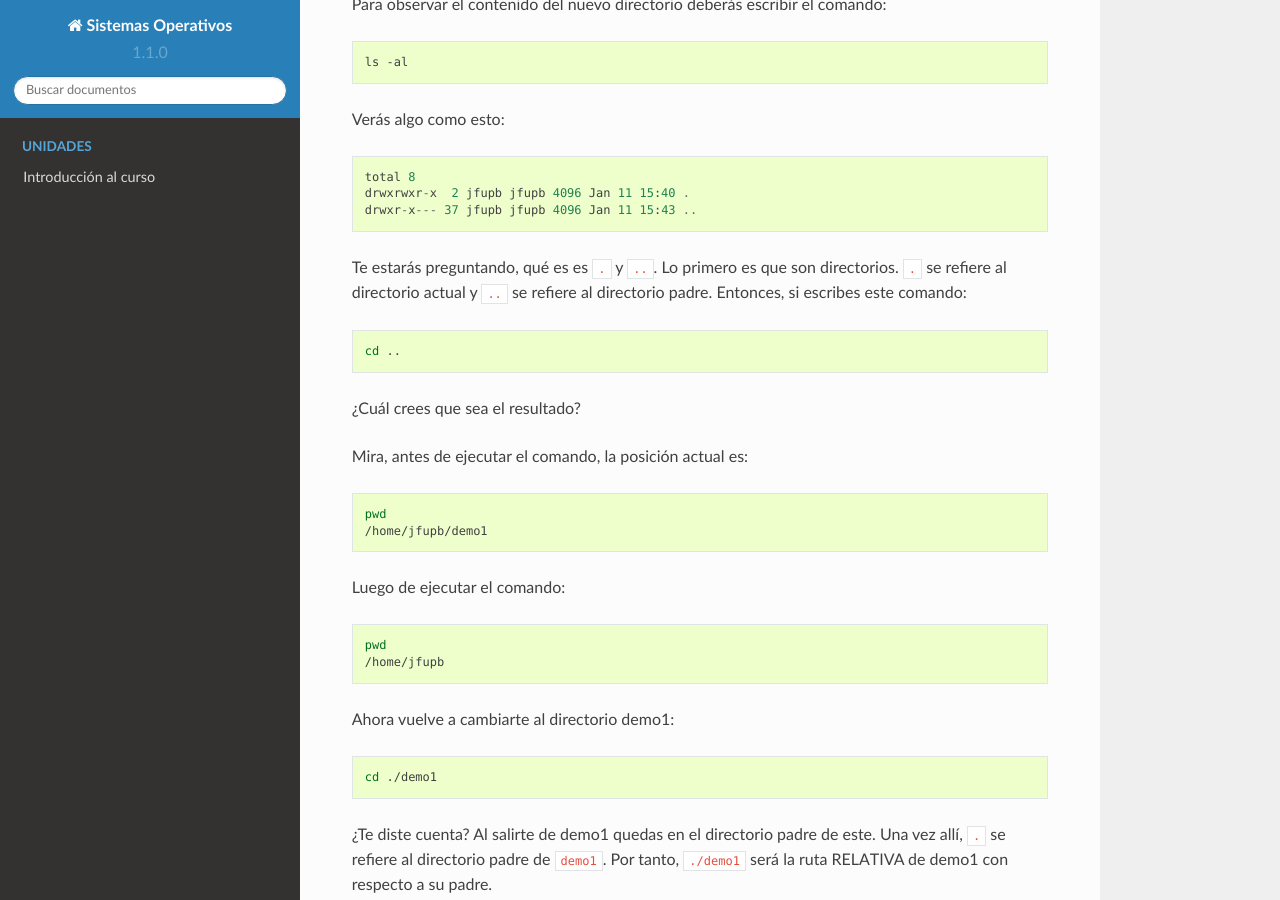
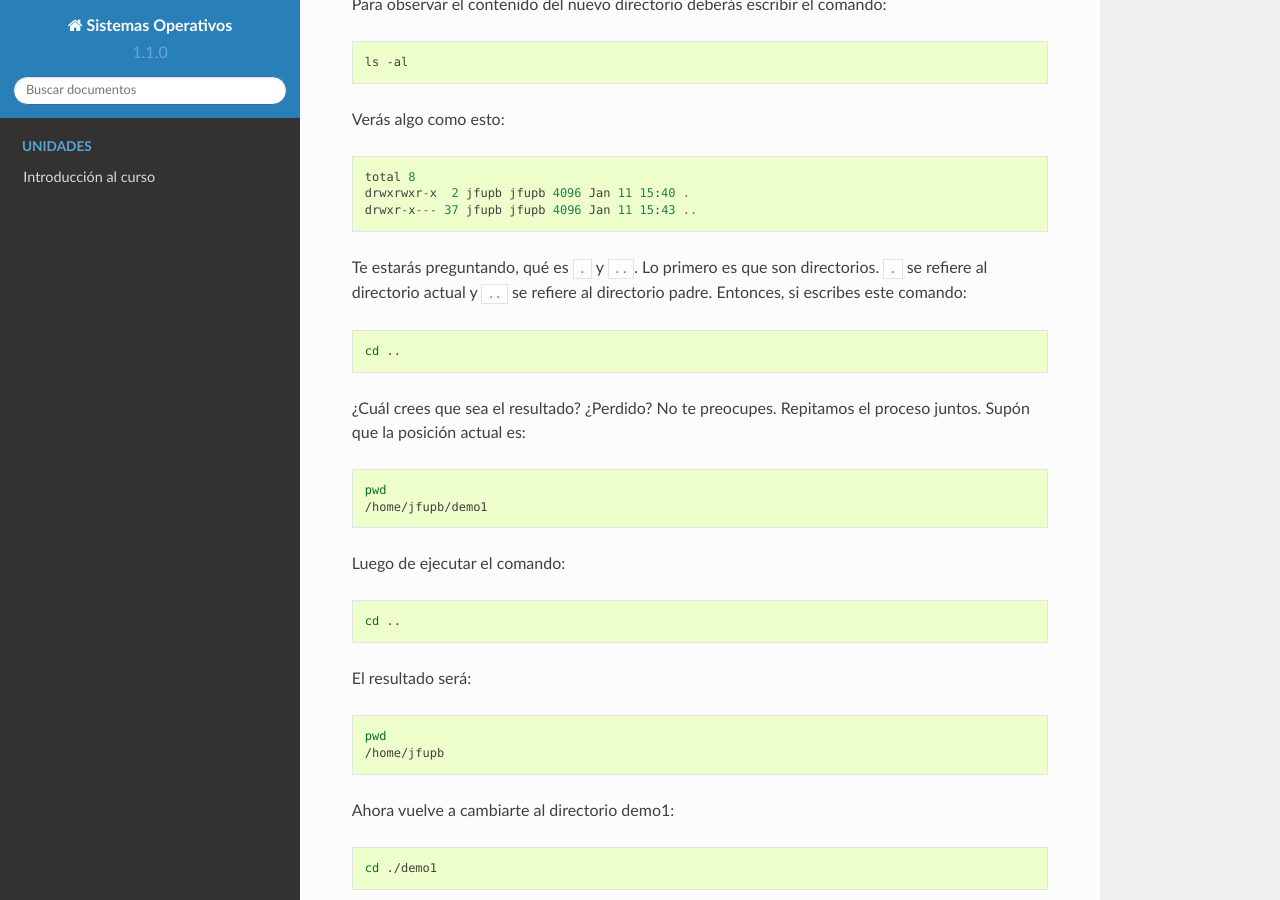
Before and after one commit to juanferfranco/sistemasoperativos, a Sphinx documentation site: the page built from docs/_unidad1/introGit.rst, in a window 1280 px wide and 900 px high, scrolled down 2807 px. Built offline with Sphinx 7.4.7 and the Read the Docs theme 2.0.0, drawn with Linux system fonts in a browser that asks for light colours; pages that are not in the unit, such as notebooks, are missing from menus.

Commit message:
update ejercicio 2

```diff
--- a/docs/_unidad1/introGit.rst
+++ b/docs/_unidad1/introGit.rst
@@ -151,7 +151,7 @@ Verás algo como esto:
     drwxrwxr-x  2 jfupb jfupb 4096 Jan 11 15:40 .
     drwxr-x--- 37 jfupb jfupb 4096 Jan 11 15:43 ..
 
-Te estarás preguntando, qué es es ``.`` y ``..``. Lo primero es que son directorios. ``.``
+Te estarás preguntando, qué es ``.`` y ``..``. Lo primero es que son directorios. ``.``
 se refiere al directorio actual y ``..`` se refiere al directorio padre. Entonces, si
 escribes este comando:
 
@@ -159,9 +159,8 @@ escribes este comando:
 
     cd ..
 
-¿Cuál crees que sea el resultado?
-
-Mira, antes de ejecutar el comando, la posición actual es:
+¿Cuál crees que sea el resultado? ¿Perdido? No te preocupes. Repitamos el proceso juntos.
+Supón que la posición actual es:
 
 .. code-block:: bash
 
@@ -169,6 +168,12 @@ Mira, antes de ejecutar el comando, la posición actual es:
     /home/jfupb/demo1
 
 Luego de ejecutar el comando:
+
+.. code-block:: bash
+
+    cd ..
+
+El resultado será:
 
 .. code-block:: bash
 
```
